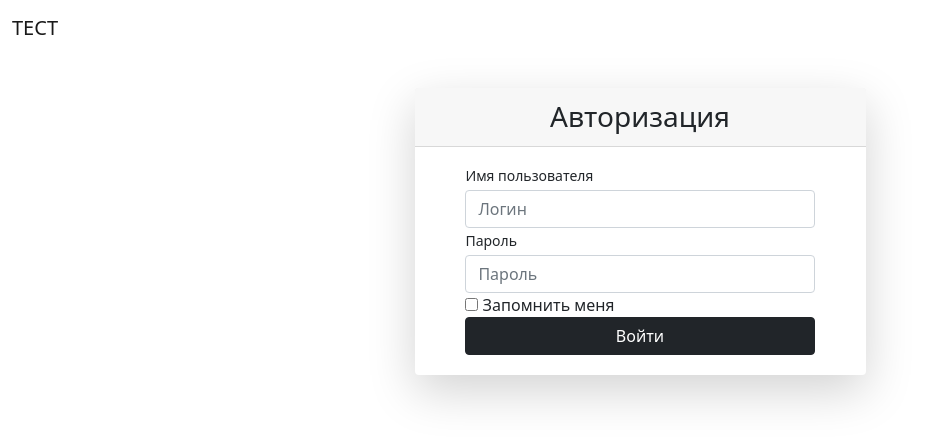
After one commit to unrecorded/logist, a Django app: page /login/ in a window 1280 px wide. The commit adds this page. Shown: the top 443 px of the page, without its empty margins (0-930 px from the left). Run offline with Django 4.2, Linux system fonts and the light colour scheme; some libraries are stand-ins or nearby versions.

Commit message:
Добавлена авторизация, запрет на просмотр страниц без авторизации, теги title

```diff
--- a/geo/forms.py
+++ b/geo/forms.py
@@ -1,7 +1,30 @@
 from django import forms
 from geo.models import Geo
+from django.contrib.auth.forms import AuthenticationForm
+from django.contrib.auth.models import User
 
 class ContactForm(forms.ModelForm):
     class Meta:
         model = Geo
         fields = "__all__"
+
+#Форма авторизации
+class LoginForm(AuthenticationForm):
+
+    username = forms.CharField(max_length=100, required=True,
+                               widget=forms.TextInput(attrs={'placeholder': 'Логин',
+                               'class': 'form-control'}))
+    password = forms.CharField(max_length=50, required=True,
+                               widget=forms.PasswordInput(attrs={
+        'placeholder': 'Пароль',
+        'class': 'form-control',
+        'data-toggle': 'password',
+        'id': 'password',
+        'name': 'password',
+        }))
+    remember_me = forms.BooleanField(required=False)
+
+    class Meta:
+
+        model = User
+        fields = ['username', 'password', 'remember_me']
--- a/geo/urls.py
+++ b/geo/urls.py
@@ -1,5 +1,9 @@
+import imp
 from . import views
 from django.urls import path
+from geo.views import CustomLoginView
+from geo.forms import LoginForm
+from django.contrib.auth import views as auth_views
 
 urlpatterns = [
     path('', views.GeoList, name='index'),
@@ -7,4 +11,10 @@ urlpatterns = [
     path('create/', views.GeoCreate, name='create'),
     path('edit/<id>/', views.GeoEdit, name='edit'),
     path('detail/<id>/', views.GeoDetails, name='detail'),
+    path('login/', CustomLoginView.as_view(redirect_authenticated_user=True,
+                                            template_name='login.html',
+                                            authentication_form=LoginForm),
+                                            name='login'),
+    path('logout/', auth_views.LogoutView.as_view(template_name='logout.html'), name='logout'),
+
 ]
--- a/geo/views.py
+++ b/geo/views.py
@@ -5,8 +5,12 @@ from django.http import HttpResponseRedirect, HttpResponse
 from geo.forms import ContactForm
 from django.core.paginator import Paginator
 from django.db.models import Sum
+from django.contrib.auth.views import LoginView
+from geo.forms import LoginForm
+from django.contrib.auth.decorators import login_required
 
 # Create your views here.
+@login_required
 def GeoList(request):
     template_name = 'index.html',
 
@@ -24,6 +28,7 @@ def GeoList(request):
 
     return render(request, template_name, {'geo': page_list, 'dolg_sum':dolg_summ, 'rashod': rashod,})
 
+@login_required
 def GeoFull(request):
     template_name = 'table.html',
 
@@ -35,6 +40,7 @@ def GeoFull(request):
 
     return render(request, template_name, {'geo': page_list,})
 
+@login_required
 def GeoDetails(request, id):
     template_name = 'detail.html'
 
@@ -42,6 +48,7 @@ def GeoDetails(request, id):
 
     return render(request, template_name, {'geo_detail': geo_details,})
 
+@login_required
 def GeoCreate(request):
     template_name = 'create.html'
 
@@ -56,6 +63,7 @@ def GeoCreate(request):
 
     return render(request, template_name,{'form': form})
 
+@login_required
 def GeoEdit(request, id):
     template_name='edit.html'
 
@@ -69,3 +77,20 @@ def GeoEdit(request, id):
             return HttpResponse(status=400)
 
     return render(request, template_name, {'form':form})
+
+# Авторизация
+class CustomLoginView(LoginView):
+    form_class = LoginForm
+
+    def form_valid(self, form):
+        remember_me = form.cleaned_data.get('remember_me')
+
+        if not remember_me:
+            # если юзер сказал не запоминать себя, то пошел он нахер после закрытия браузера
+            self.request.session.set_expiry(0)
+
+            # объявляем сессию с измененнными кукисами
+            self.request.session.modified = True
+
+        # если юзер сказал помнить себя то держим значение кукисов на основе настроек
+        return super(CustomLoginView, self).form_valid(form)
--- a/logist/settings.py
+++ b/logist/settings.py
@@ -16,6 +16,10 @@ import os
 # Build paths inside the project like this: BASE_DIR / 'subdir'.
 BASE_DIR = Path(__file__).resolve().parent.parent
 
+#Храним куки, редиректим юзера
+SESSION_COOKIE_AGE = 60 * 60 * 24 * 30
+LOGIN_REDIRECT_URL = '/'
+LOGIN_URL = 'login'
 
 # Quick-start development settings - unsuitable for production
 # See https://docs.djangoproject.com/en/4.0/howto/deployment/checklist/
--- a/templates/create.html
+++ b/templates/create.html
@@ -1,4 +1,5 @@
 {% extends 'main.html' %}
+{% block title %}Создать перевозку{% endblock title %}
 {% block content %}
 {% load widget_tweaks %}
 <div class="container">
--- a/templates/detail.html
+++ b/templates/detail.html
@@ -1,4 +1,5 @@
 {% extends 'main.html' %}
+{% block title %}Просмотр перевозки{% endblock title %}
 {% block content %}
 <div class="container">
 	<h3>Основные</h3>
--- a/templates/edit.html
+++ b/templates/edit.html
@@ -1,4 +1,5 @@
 {% extends 'main.html' %}
+{% block title %}Управление перевозкой{% endblock title %}
 {% block content %}
 {% load widget_tweaks %}
 <div class="container">
--- a/templates/index.html
+++ b/templates/index.html
@@ -1,4 +1,5 @@
 {% extends 'main.html' %}
+{% block title %}Главная{% endblock title %}
 {% block content %}
 {% load geo_tags %}
 {% load humanize %}
--- /dev/null
+++ b/templates/login.html
@@ -0,0 +1,62 @@
+{% extends "main.html" %}
+{% block title %}Авторизация{% endblock title %}
+{% block content %}
+<div class="form-content my-3 p-3">
+	<div class="container">
+		<div class="row justify-content-center">
+			<div class="col-lg-5">
+				<div class="card shadow-lg border-0 rounded-lg mt-0 mb-3">
+					<div class="card-header justify-content-center">
+						<h3 class="font-weight-light my-1 text-center">Авторизация</h3>
+					</div>
+					{% if form.errors %}
+					<div class="alert alert-danger alert-dismissible" role="alert">
+						<div id="form_errors">
+							{% for key, value in form.errors.items %}
+							<strong>{{ value }}</strong>
+							{% endfor %}
+						</div>
+					</div>
+					{% endif %}
+					<div class="card-body">
+						<form method="POST">
+							{% csrf_token %}
+							<div class="form-row">
+								<div class="col-md-10 offset-md-1">
+									<div class="form-group">
+										<label class="small mb-1">Имя пользователя</label>
+										{{ form.username }}
+									</div>
+								</div>
+							</div>
+							<div class="form-row">
+								<div class="col-md-10 offset-md-1">
+									<div class="form-group">
+										<label class="small mb-1">Пароль</label>
+										{{ form.password }}
+									</div>
+								</div>
+							</div>
+							<div class="form-row">
+								<div class="col-md-10 offset-md-1">
+									<div class="form-group">
+										{{ form.remember_me }}
+										<label> Запомнить меня</label>
+									</div>
+								</div>
+							</div>
+							<div class="form-row">
+								<div class="col-md-10 offset-md-1">
+									<div class="form-group mt-0 mb-1">
+										<button name="login" class="col-md-12 btn btn-dark" id="login">Войти</button>
+									</div>
+								</div>
+							</div>
+						</form>
+					</div>
+				</div>
+			</div>
+		</div>
+	</div>
+</div>
+{% endblock content %}
--- a/templates/main.html
+++ b/templates/main.html
@@ -4,7 +4,7 @@
 	<head>
 		<meta charset="utf-8">
 		<meta name="viewport" content="width=device-width, initial-scale=1.0, shrink-to-fit=no">
-		<title>БАЗА</title>
+		<title>{% block title %}{% endblock %}</title>
 		<link rel="stylesheet" href="{% static 'bootstrap/css/bootstrap.min.css' %}">
 		<link rel="stylesheet" href="{% static 'css/styles.css' %}">
 		<link rel="stylesheet" href="//code.jquery.com/ui/1.13.1/themes/base/jquery-ui.css">
@@ -16,13 +16,18 @@
 			<nav class="navbar navbar-light navbar-expand-md">
 				<div class="container-fluid">
 					<a class="navbar-brand" href="/">ТЕСТ</a><button data-bs-toggle="collapse" class="navbar-toggler" data-bs-target="#navcol-1"><span class="visually-hidden">Toggle navigation</span><span class="navbar-toggler-icon"></span></button>
+					{% if request.user.is_authenticated %}
 					<div class="collapse navbar-collapse" id="navcol-1">
 						<ul class="navbar-nav">
 							<li class="nav-item"><a class="nav-link active" href="{% url 'index' %}">Перевозки</a></li>
 							<li class="nav-item"><a class="nav-link active" href="{% url 'create' %}">Создать перевозку</a></li>
 							<li class="nav-item"><a class="nav-link active" href="{% url 'table' %}">Полная таблица</a></li>
 						</ul>
+						<ul class="navbar-nav ms-auto mb-2 mb-lg-0">
+							<li class="nav-item"><a class="nav-link active" href="{% url 'logout' %}">Выйти</a></li>
+						</ul>
 					</div>
+					{% endif %}
 				</div>
 			</nav>
 		</header>
--- a/templates/table.html
+++ b/templates/table.html
@@ -1,4 +1,5 @@
 {% extends 'main.html' %}
+{% block title %}Общие данные{% endblock title %}
 {% block content %}
 <div class="row">
 	<div class="col">
```
Also changed, not shown: templates/logout.html (added, +10 -0 lines).
